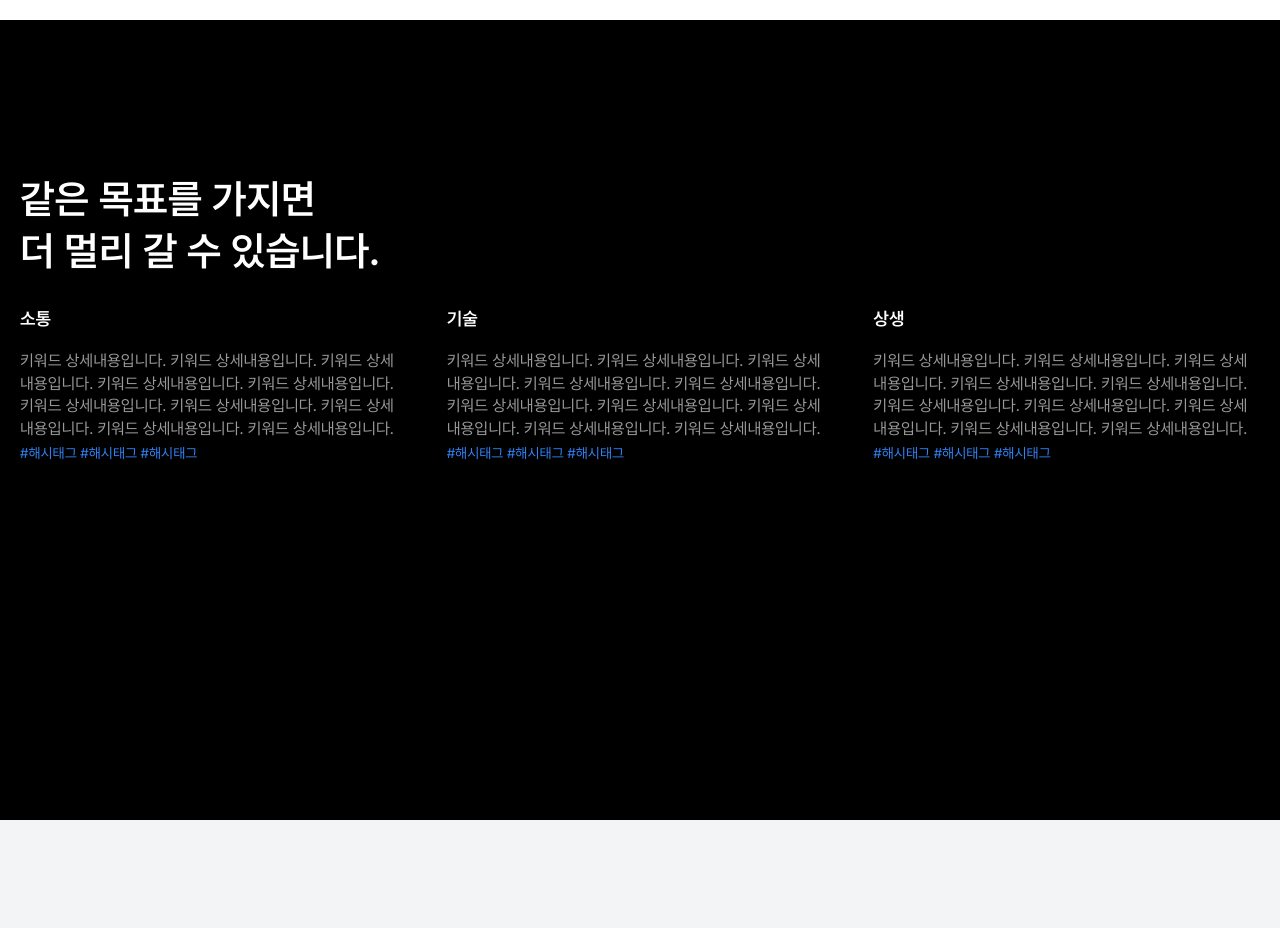
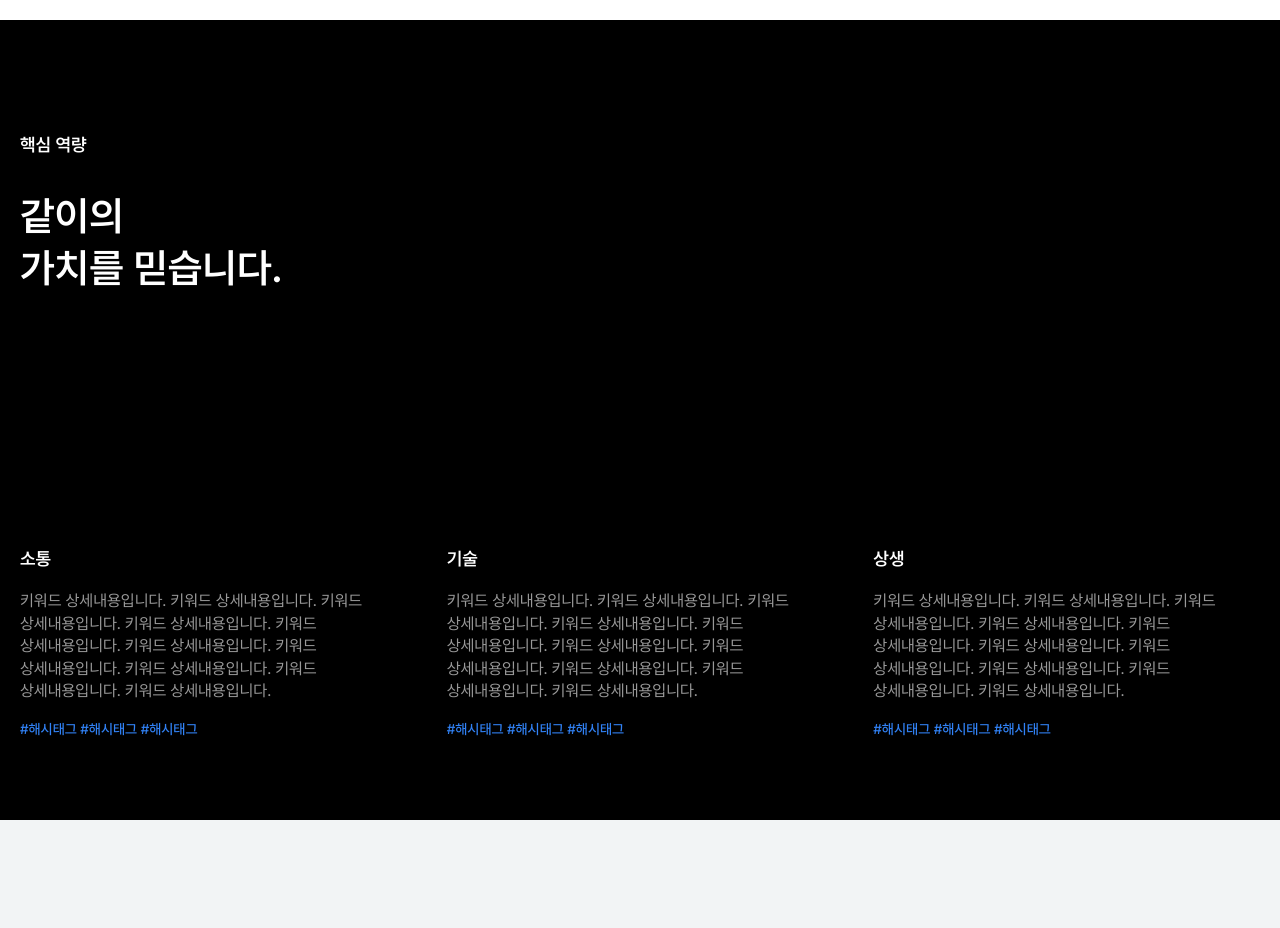
Before and after one commit to johyuni/johyuni.github.io, a React (Create React App) app: page / in a window 1280 px wide. Shown: the part 3180-4108 px from the top of the page. Built offline with nearby package versions, Linux system fonts and the light colour scheme.

Commit message:
태그 구조 수정 (3)

```diff
--- a/src/assets/styles/pages/_core.scss
+++ b/src/assets/styles/pages/_core.scss
@@ -1,42 +1,36 @@
 .main__core {
   background-color: $color_black;
 
-  .content {
+  // content
+  .main__content {
     display: flex;
     flex-direction: column;
     justify-content: space-between;
 
-    .tit {
+    .txt {
+      &__tit {
         margin-top: 3rem;
         display: block;
-      font-size: 4rem;
-      font-weight: 600;
-      line-height: 1.3;
         color: $color_white;
+      }
+      &__body1 {
+        color: $color_white;
+      }
+      &__body2 {
+        padding-top: 2rem;
+        color: $color_gray4;
+      }
+      &__body3 {
+        display: block;
+        padding-top: 1.8rem;
+        color: $color_primary;
       }
     }
 
-  // list
-  .core-list {
+    .list {
       display: flex;
       gap: 0 4rem;
       margin-top: 3rem;
-    &__tit {
-      font-weight: 600;
-      font-size: 1.8rem;
-      color: $color_white;
-    }
-    &__dsc {
-      padding-top: 2rem;
-      font-size: 1.6rem;
-      line-height: 140%;
-      color: $color_gray4;
-    }
-    &__hash {
-      padding-top: 1.8rem;
-      font-size: 1.4rem;
-      line-height: 26px;
-      color: $color_primary;
     }
   }
 }
--- a/src/components/pages/Core.js
+++ b/src/components/pages/Core.js
@@ -1,54 +1,52 @@
 import React from "react";
-// todo :: text 클래스 정리해보자 txt-tit, txt-hash
 
 function Core() {
   return (
     <section className="main__core">
       <div className="inner">
-        {/* left*/}
-        <div className="content">
-          <strong className="txt-header">
-            핵심 역량
-            <strong className="tit">
-              같은 목표를 가지면
-              <br />더 멀리 갈 수 있습니다.
-            </strong>
+        <strong className="main__tit">핵심 역량</strong>
+
+        <div className="main__content">
+          <strong className="txt__tit">
+            같이의
+            <br />
+            가치를 믿습니다.
           </strong>
 
-          <ul className="core-list">
-            <li className="core-list__item">
-              <strong className="core-list__tit">소통</strong>
-              <p className="core-list__dsc">
+          <ul className="list">
+            <li className="list__item txt">
+              <strong className="txt__body1">소통</strong>
+              <p className="txt__body2">
                 키워드 상세내용입니다. 키워드 상세내용입니다. 키워드
                 상세내용입니다. 키워드 상세내용입니다. 키워드 상세내용입니다.
                 키워드 상세내용입니다. 키워드 상세내용입니다. 키워드
                 상세내용입니다. 키워드 상세내용입니다. 키워드 상세내용입니다.
               </p>
-              <span className="core-list__hash">
+              <span className="txt__body3">
                 &#35;해시태그 &#35;해시태그 &#35;해시태그
               </span>
             </li>
-            <li className="core-list__item">
-              <strong className="core-list__tit">기술</strong>
-              <p className="core-list__dsc">
+            <li className="list__item txt">
+              <strong className="txt__body1">기술</strong>
+              <p className="txt__body2">
                 키워드 상세내용입니다. 키워드 상세내용입니다. 키워드
                 상세내용입니다. 키워드 상세내용입니다. 키워드 상세내용입니다.
                 키워드 상세내용입니다. 키워드 상세내용입니다. 키워드
                 상세내용입니다. 키워드 상세내용입니다. 키워드 상세내용입니다.
               </p>
-              <span className="core-list__hash">
+              <span className="txt__body3">
                 &#35;해시태그 &#35;해시태그 &#35;해시태그
               </span>
             </li>
-            <li className="core-list__item">
-              <strong className="core-list__tit">상생</strong>
-              <p className="core-list__dsc">
+            <li className="list__item txt">
+              <strong className="txt__body1">상생</strong>
+              <p className="txt__body2">
                 키워드 상세내용입니다. 키워드 상세내용입니다. 키워드
                 상세내용입니다. 키워드 상세내용입니다. 키워드 상세내용입니다.
                 키워드 상세내용입니다. 키워드 상세내용입니다. 키워드
                 상세내용입니다. 키워드 상세내용입니다. 키워드 상세내용입니다.
               </p>
-              <span className="core-list__hash">
+              <span className="txt__body3">
                 &#35;해시태그 &#35;해시태그 &#35;해시태그
               </span>
             </li>
```
Lines whose indentation alone changed are shown as unchanged.
